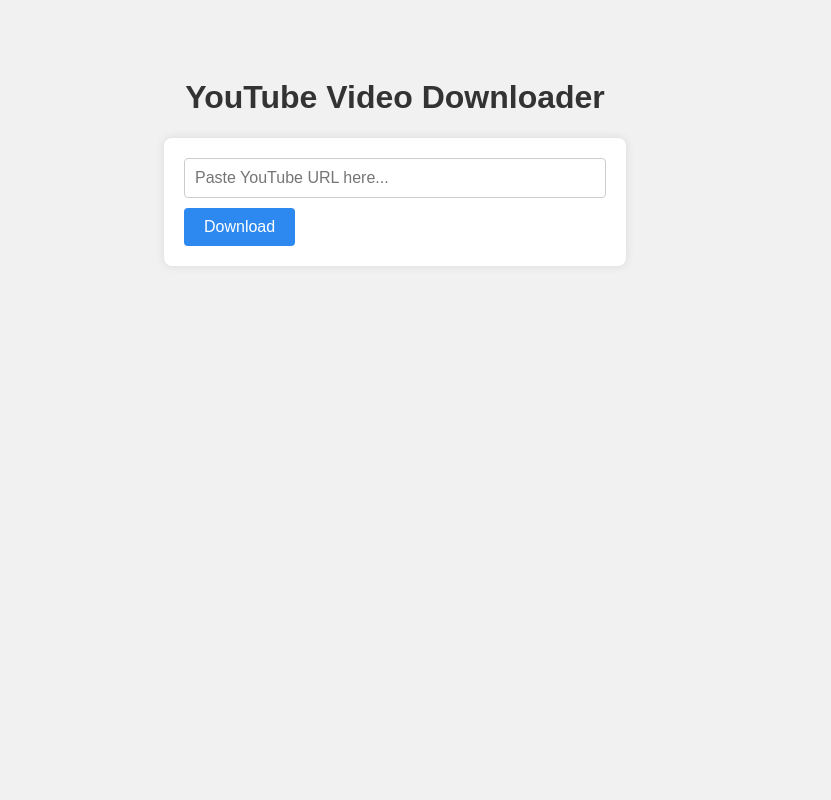
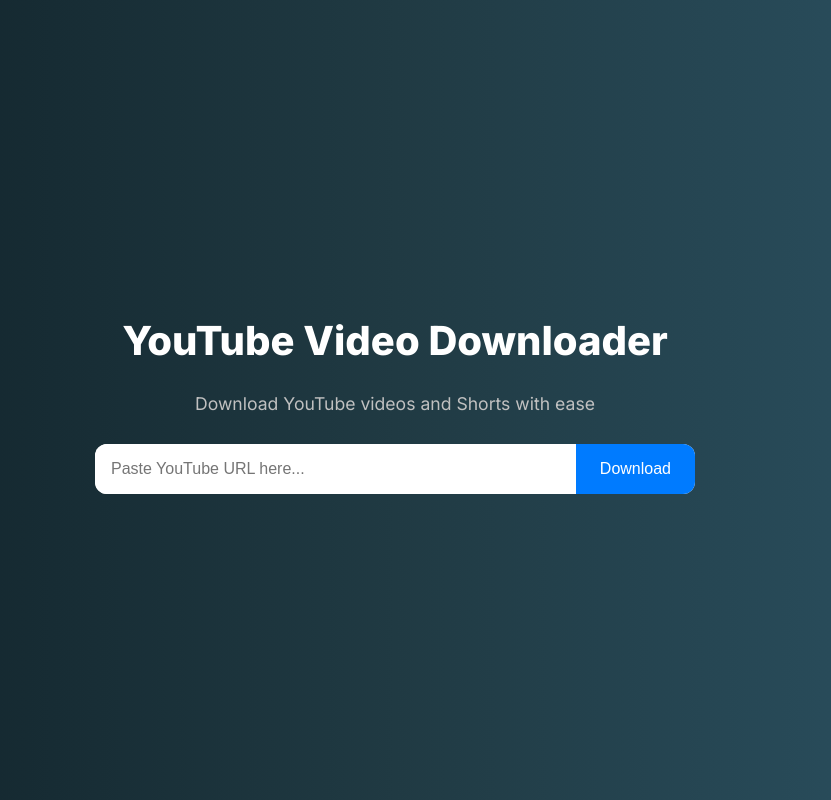
Before and after one commit to cy5781/VideoCatcher, a Flask app: page / in a window 1280 px wide. Shown: the whole page, without its empty margins (245-1076 px from the left). Run offline with Flask 3, Linux system fonts and the light colour scheme.

Commit message:
1.enhance UI 2.enable access from internet

```diff
--- a/app.py
+++ b/app.py
@@ -24,7 +24,7 @@ def download_video(url, output_path):
         'merge_output_format': 'mp4',
         'noplaylist': True,
         'quiet': True,
-        'cookiesfrombrowser': ('chrome',),  # <-- This line is key
+        'cookiefile': './cookies/cookies.txt',  # ✅ Use this for authentication
     }
 
     with yt_dlp.YoutubeDL(ydl_opts) as ydl:
@@ -57,4 +57,4 @@ def download_file(filename):
     return send_from_directory(DOWNLOADS_FOLDER, filename, as_attachment=True)
 
 if __name__ == '__main__':
-    app.run(debug=True)
+    app.run(host='0.0.0.0', port=5000, debug=True)
--- a/templates/index.html
+++ b/templates/index.html
@@ -2,75 +2,126 @@
 <html lang="en">
 <head>
     <meta charset="UTF-8">
-    <title>YouTube Downloader</title>
+    <title>YouTube Video Downloader</title>
+    <link rel="preconnect" href="https://fonts.googleapis.com">
+    <link href="https://fonts.googleapis.com/css2?family=Inter:wght@400;600;800&display=swap" rel="stylesheet">
     <style>
         body {
-            font-family: Arial, sans-serif;
-            background: #f1f1f1;
+            margin: 0;
+            padding: 0;
+            font-family: 'Inter', sans-serif;
+            background: linear-gradient(to right, #0f2027, #203a43, #2c5364);
+            color: white;
+            height: 100vh;
             display: flex;
             flex-direction: column;
+            justify-content: center;
             align-items: center;
-            padding: 50px;
+        }
+
+        .logo {
+            display: flex;
+            align-items: center;
+            margin-bottom: 20px;
+        }
+
+        .logo-icon {
+            width: 48px;
+            height: 48px;
+            background: linear-gradient(135deg, #FF6B6B, #6B73FF);
+            border-radius: 12px;
+            margin-right: 12px;
+        }
+
+        .logo-text {
+            font-size: 1.8rem;
+            font-weight: 700;
         }
 
         h1 {
-            color: #333;
+            font-size: 2.5rem;
+            margin: 10px 0;
+        }
+
+        p.subtitle {
+            font-size: 1.1rem;
+            color: #c0c0c0;
+            margin-bottom: 30px;
         }
 
         form {
+            display: flex;
             background: white;
-            padding: 20px;
-            border-radius: 8px;
-            box-shadow: 0 0 10px rgba(0, 0, 0, 0.1);
+            border-radius: 12px;
+            overflow: hidden;
+            max-width: 600px;
+            width: 90%;
         }
 
         input[type="text"] {
-            width: 400px;
-            padding: 10px;
+            flex: 1;
+            padding: 16px;
             font-size: 16px;
-            margin-bottom: 10px;
-            border-radius: 4px;
-            border: 1px solid #ccc;
+            border: none;
+            outline: none;
         }
 
         button {
-            padding: 10px 20px;
+            padding: 0 24px;
+            background-color: #007bff;
+            color: white;
             font-size: 16px;
-            background: #2d89ef;
-            color: white;
             border: none;
-            border-radius: 4px;
             cursor: pointer;
+            transition: background-color 0.2s;
+        }
+
+        button:hover {
+            background-color: #0056b3;
         }
 
         .message {
-            margin-top: 20px;
-            font-weight: bold;
+            margin-top: 24px;
+            font-size: 1rem;
+            font-weight: 500;
         }
 
-        .error { color: red; }
-        .success { color: green; }
+        .error {
+            color: #ff4c4c;
+        }
+
+        .success {
+            color: #4cd964;
+        }
 
         .download-link {
-            margin-top: 20px;
-            font-size: 18px;
-            background: #28a745;
+            margin-top: 16px;
+            display: inline-block;
+            background-color: #28a745;
             color: white;
-            padding: 10px 15px;
-            border-radius: 5px;
+            padding: 12px 18px;
+            border-radius: 8px;
             text-decoration: none;
+            font-weight: 600;
         }
 
         .download-link:hover {
-            background: #218838;
+            background-color: #218838;
         }
     </style>
 </head>
 <body>
+
+    <!-- <div class="logo">
+        <div class="logo-icon"></div>
+        <div class="logo-text">SnapIns.ai</div>
+    </div> -->
+
     <h1>YouTube Video Downloader</h1>
+    <p class="subtitle">Download YouTube videos and Shorts with ease</p>
+
     <form method="POST">
         <input type="text" name="video_url" placeholder="Paste YouTube URL here..." required>
-        <br>
         <button type="submit">Download</button>
     </form>
 
@@ -83,7 +134,8 @@
     {% endwith %}
 
     {% if download_link %}
-        <a class="download-link" href="{{ download_link }}">Click here to download your video</a>
+        <a class="download-link" href="{{ download_link }}">Click to download your video</a>
     {% endif %}
+
 </body>
 </html>
```
Also changed, not shown: cookies/cookies.txt (added, +26 -0 lines), youtube_downloader.py (deleted, +0 -33 lines), 2 other files.
